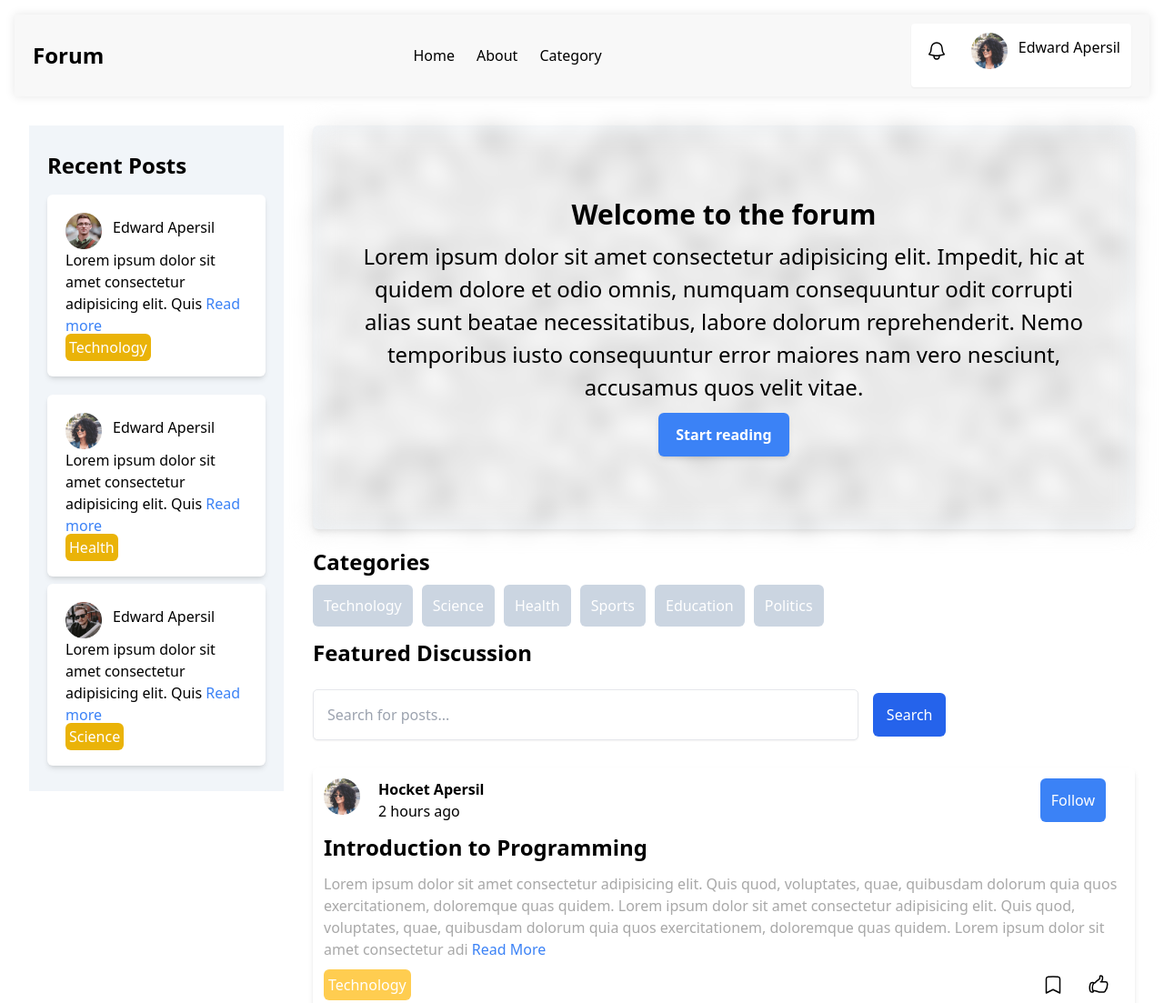
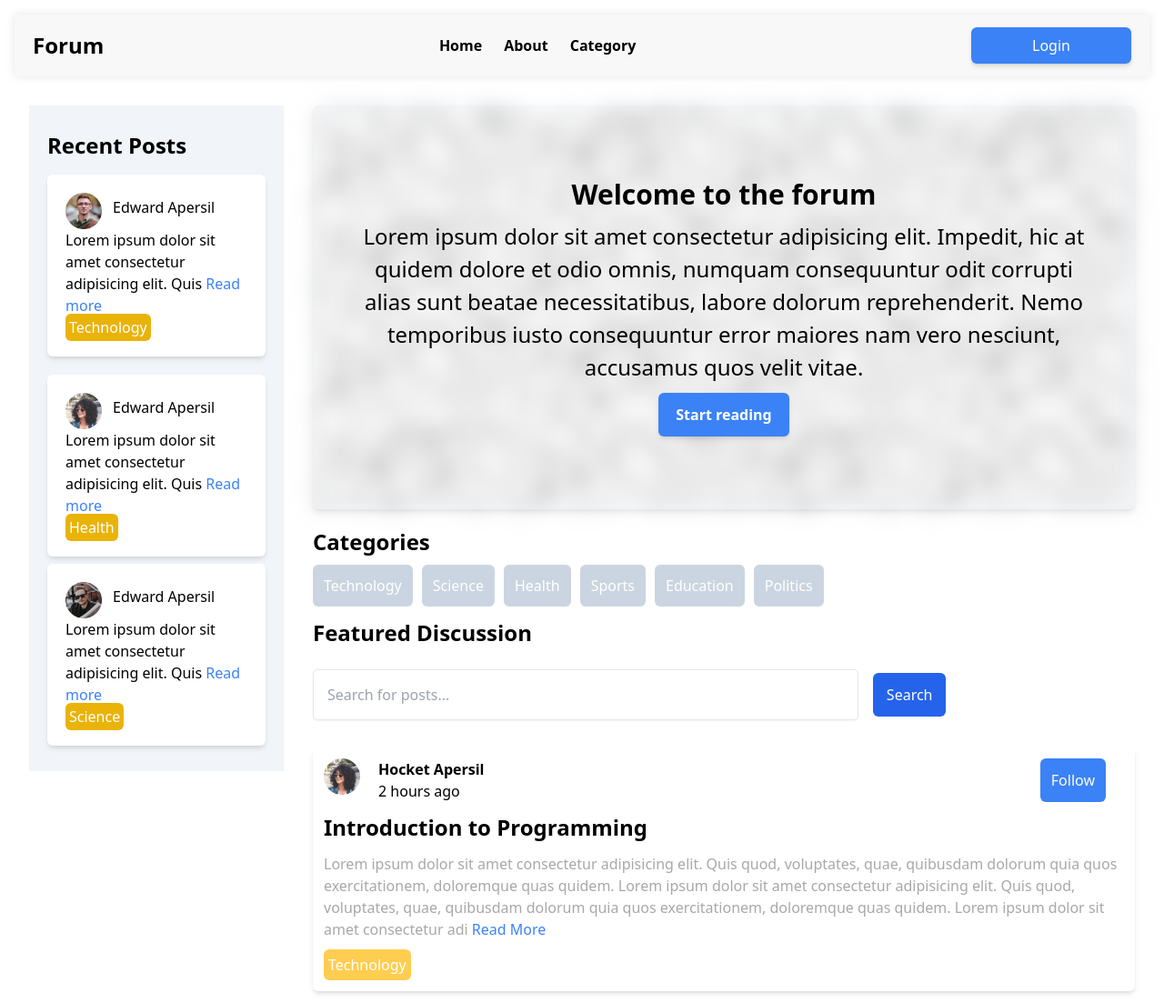
Before and after one commit to EdwardApersil/forum-web-page, a website built with Vite: page web-forum/index.html in a window 1280 px wide. Shown: the top 1103 px of the page at 91% size. Built offline with nearby package versions, Linux system fonts and the light colour scheme.

Commit message:
added a login button

```diff
--- a/web-forum/index.html
+++ b/web-forum/index.html
@@ -17,43 +17,20 @@
           </div>
           <div class="nav flex rounded-md">
             <div class="flex nav-link">
-              <a href="#home" class="mx-3">Home</a>
+              <a href="#home" class="mx-3 font-semibold">Home</a>
             </div>
 
             <div class="flex my-3 nav-link">
-              <a href="#about" class="mx-3">About</a>
+              <a href="#about" class="mx-3 font-semibold">About</a>
             </div>
 
             <div class="flex nav-link">
-              <a href="#category" class="mx-3">Category</a>
+              <a href="#category" class="mx-3 font-semibold active:to-blue-400">Category</a>
             </div>
           </div>
 
           <div class="bg-white rounded shadow-sm">
-            <div class="user-profile flex rounded-md my-5">
-              <svg
-                xmlns="http://www.w3.org/2000/svg"
-                fill="none"
-                viewBox="0 0 24 24"
-                stroke-width="1.5"
-                stroke="currentColor"
-                class="w-6 h-6 mx-4"
-              >
-                <path
-                  stroke-linecap="round"
-                  stroke-linejoin="round"
-                  d="M14.857 17.082a23.848 23.848 0 0 0 5.454-1.31A8.967 8.967 0 0 1 18 9.75V9A6 6 0 0 0 6 9v.75a8.967 8.967 0 0 1-2.312 6.022c1.733.64 3.56 1.085 5.455 1.31m5.714 0a24.255 24.255 0 0 1-5.714 0m5.714 0a3 3 0 1 1-5.714 0"
-                />
-              </svg>
-              <div class="user flex">
-                <img
-                  src="./avatars/image-amyrobson.png"
-                  class="w-10 h-10"
-                  alt=""
-                />
-                <h3 class="mx-3 mt-1">Edward Apersil</h3>
-              </div>
-            </div>
+            <button class="bg-blue-500 p-2 rounded-md shadow-md text-white w-44">Login</button>
           </div>
         </div>
       </div>
```
